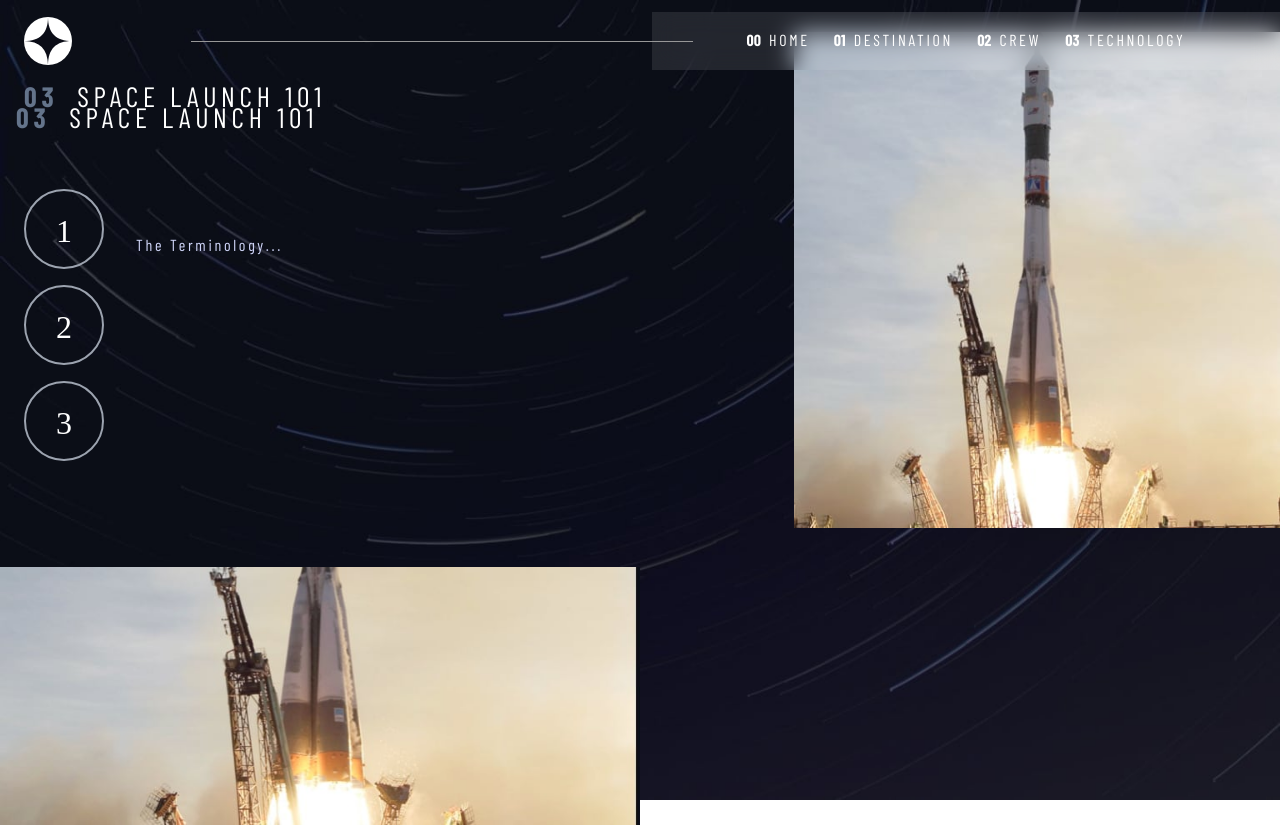
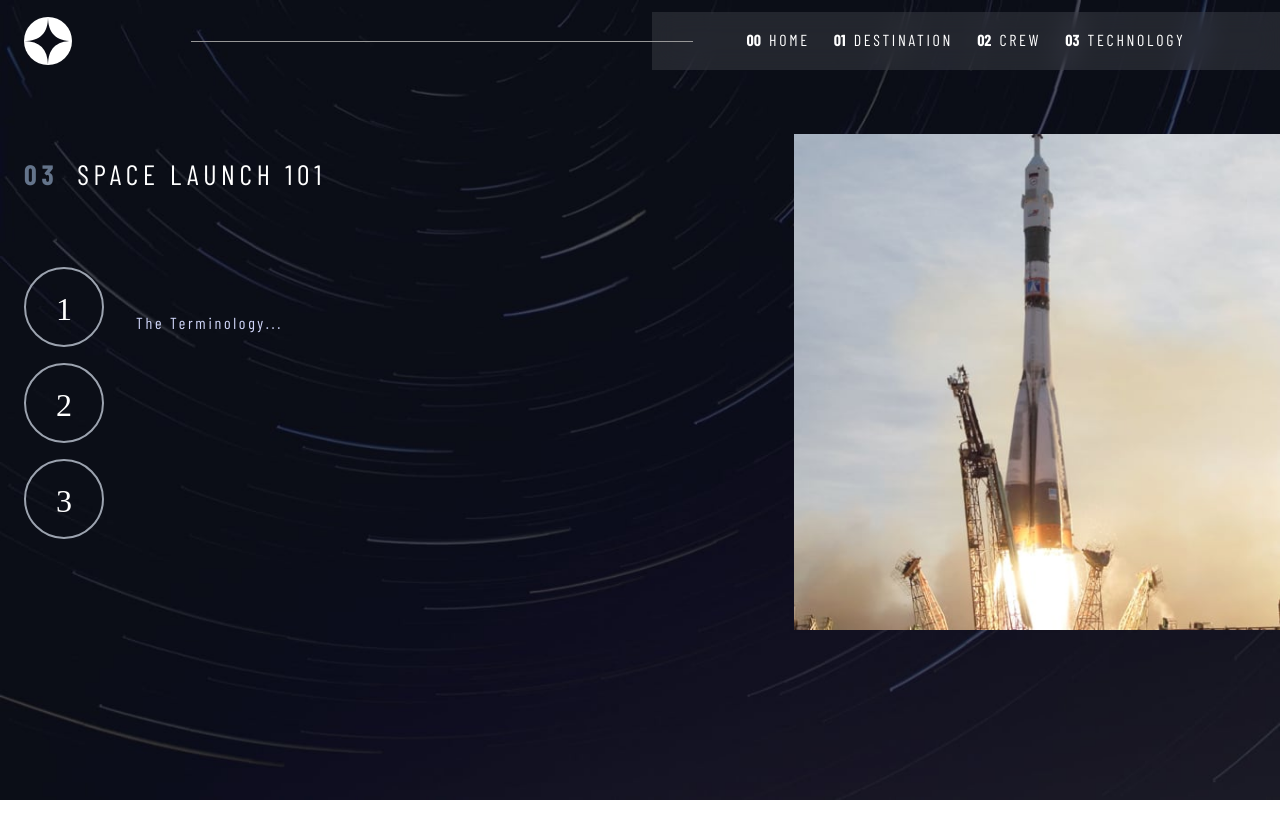
Before and after one commit to jdpena28/space-tourism, a Next.js app: page /technology/1 in a window 1280 px wide. After the commit the page ends 800 px from the top, so only its background shows below. Built offline with nearby package versions, Linux system fonts and the light colour scheme; a web font is replaced by a local one.

Commit message:
FIX: image landscape hidden in tablet view for equipment page

```diff
--- a/pages/technology/[equipment].tsx
+++ b/pages/technology/[equipment].tsx
@@ -40,7 +40,7 @@ const Equipment: NextPage = () => {
         </div>
       </div>
       {/* Desktop View Image */}
-      <div className="justify-self-end 2xl:mt-8 lg:hidden">
+      <div className="block justify-self-end 2xl:mt-20 lg:hidden">
         <Image
           src={
             datas
@@ -51,7 +51,7 @@ const Equipment: NextPage = () => {
           height={496}
         />
       </div>
-      <div className="justify-self-end 2xl:mt-8 lg:mt-0">
+      <div className="hidden justify-self-end lg:block">
         <Image
           src={
             datas
@@ -65,7 +65,7 @@ const Equipment: NextPage = () => {
       <Subheading
         num="03"
         text="SPACE LAUNCH 101"
-        className="fixed left-4 top-24 xl:hidden lg:block"
+        className="fixed left-4 top-24 hidden lg:block"
       />
     </Layout>
   );
```
